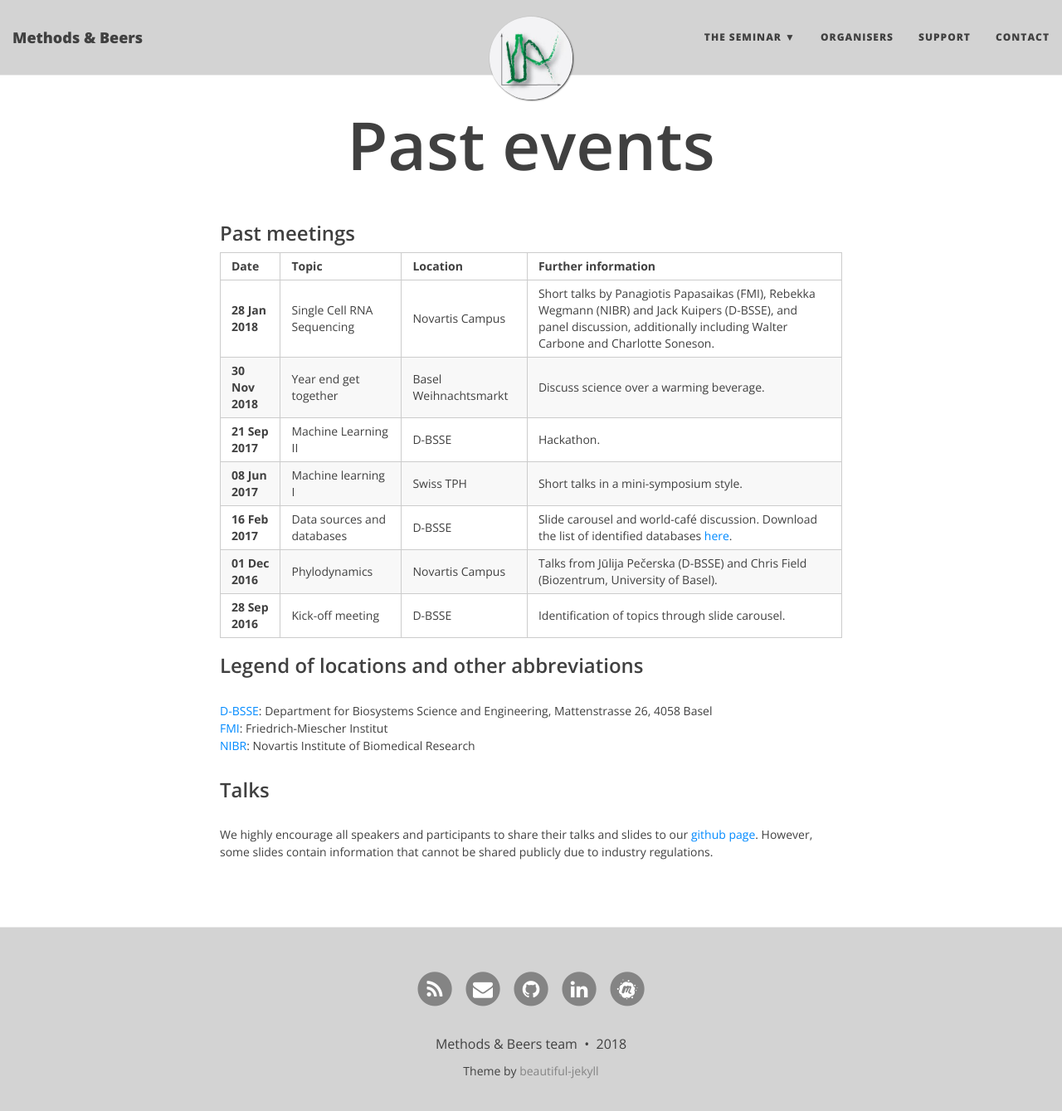
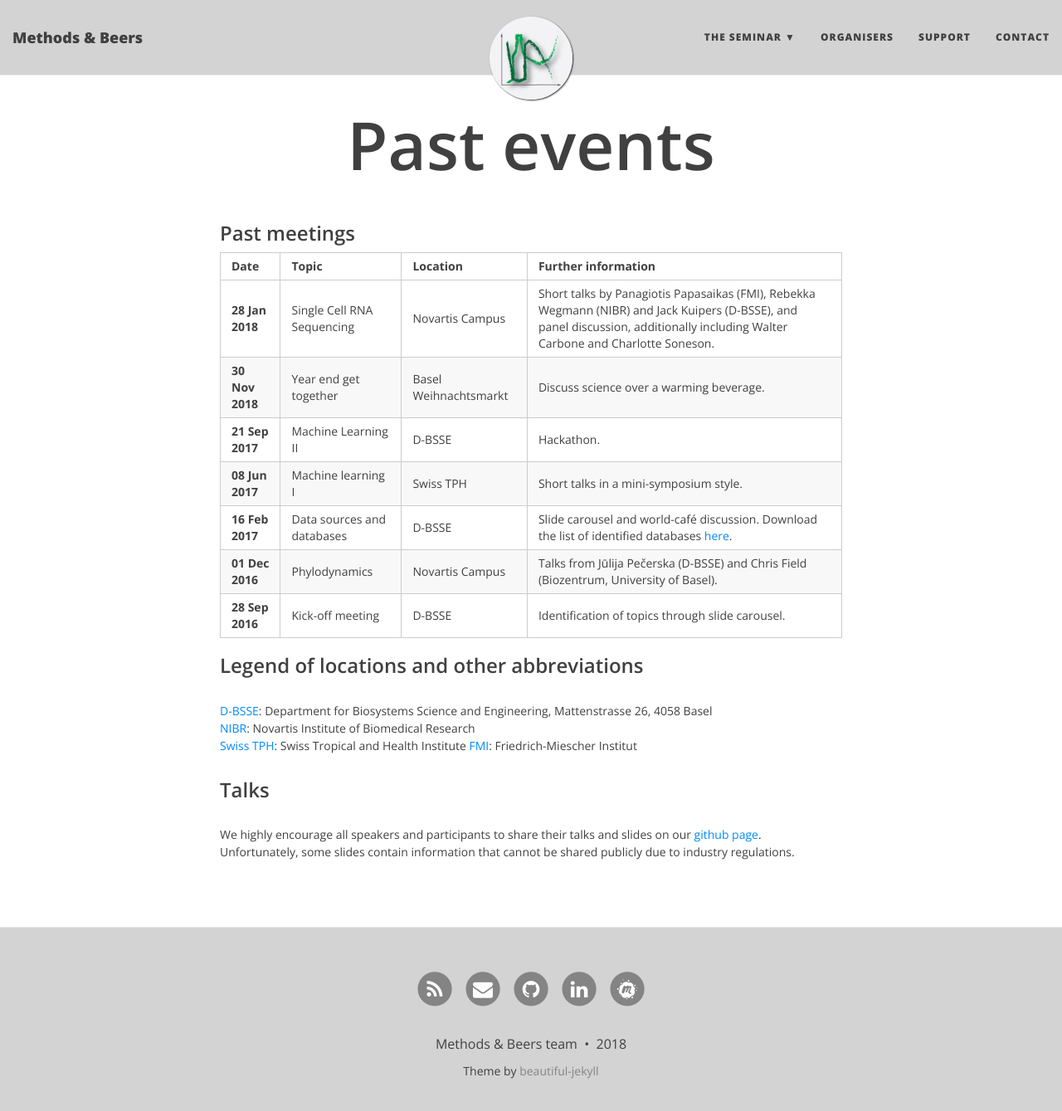
Before and after one commit to BaselComputationalCommunityInResearch/BaselComputationalCommunityInResearch.github.io, a Jekyll site: the page built from seminar/pastevents.md, in a window 1280 px wide and 1351 px high. Shown: the top 1339 px of the window at 83% size. Built offline with Jekyll 4.4.1, drawn with Linux system fonts in a browser that asks for light colours.

Commit message:
past meetings: small fixes

```diff
--- a/seminar/pastevents.md
+++ b/seminar/pastevents.md
@@ -21,15 +21,17 @@ title: Past events
 ### Legend of locations and other abbreviations
 
 [D-BSSE][link D-BSSE]: Department for Biosystems Science and Engineering, Mattenstrasse 26, 4058 Basel
+[NIBR][link NIBR]: Novartis Institute of Biomedical Research
+[Swiss TPH][link Swiss TPH]: Swiss Tropical and Health Institute
 [FMI][link FMI]: Friedrich-Miescher Institut
-[NIBR][link NIBR]: Novartis Institute of Biomedical Research
 
 ### Talks
-We highly encourage all speakers and participants to share their talks and slides to our [github page][link github]. However, some slides contain information that cannot be shared publicly due to industry regulations.
+We highly encourage all speakers and participants to share their talks and slides on our [github page][link github]. Unfortunately, some slides contain information that cannot be shared publicly due to industry regulations.
 
 
 [link D-BSSE]: http://www.bsse.ethz.ch
 [download data]: /downloads/databases.docx
 [link FMI]: http://www.fmi.ch/
 [link NIBR]: https://www.novartis.com/our-science/novartis-institutes-biomedical-research
+[link Swiss TPH]: https://www.swisstph.ch/
 [link github]: https://github.com/BaselComputationalCommunityInResearch
```
